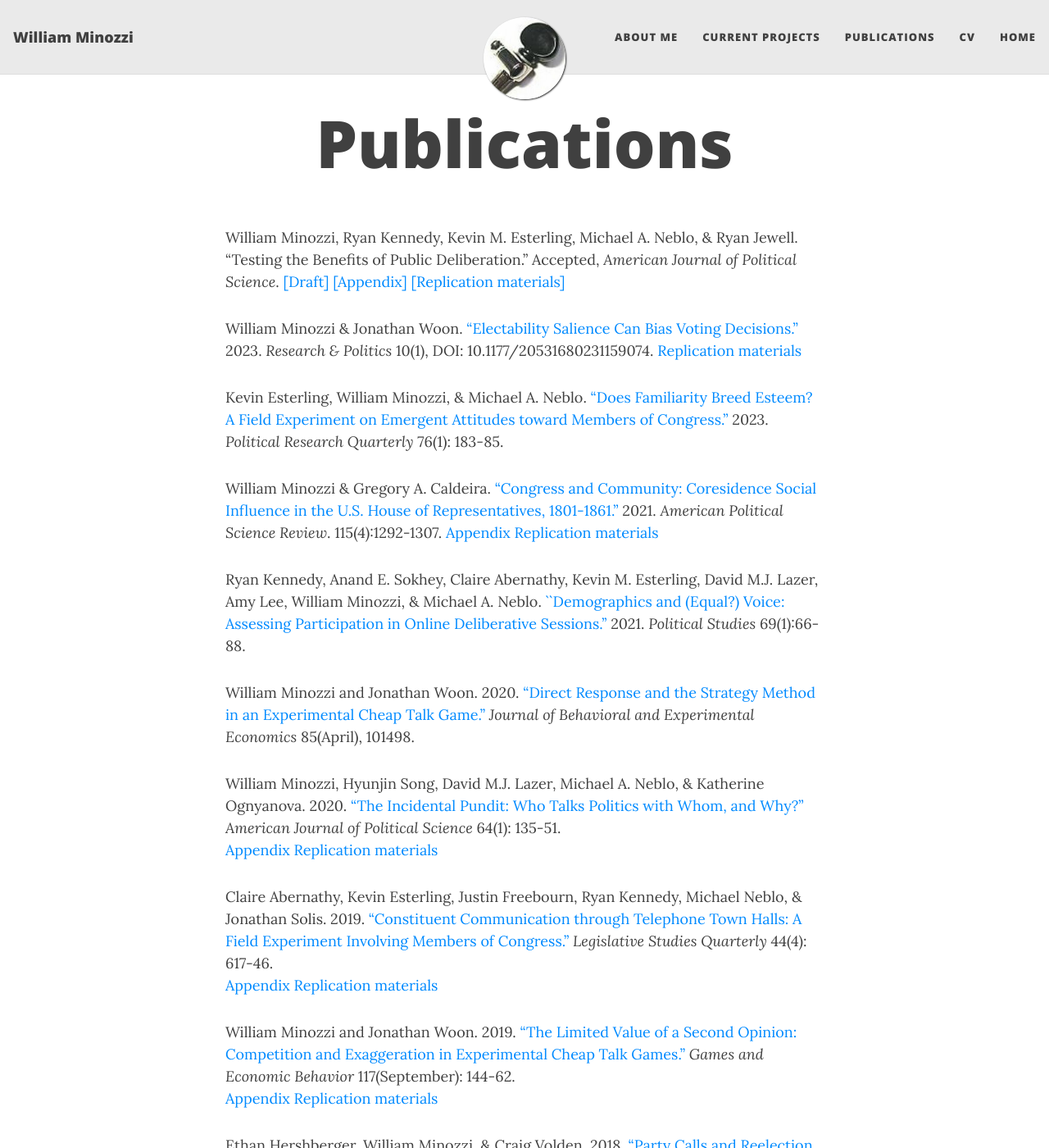
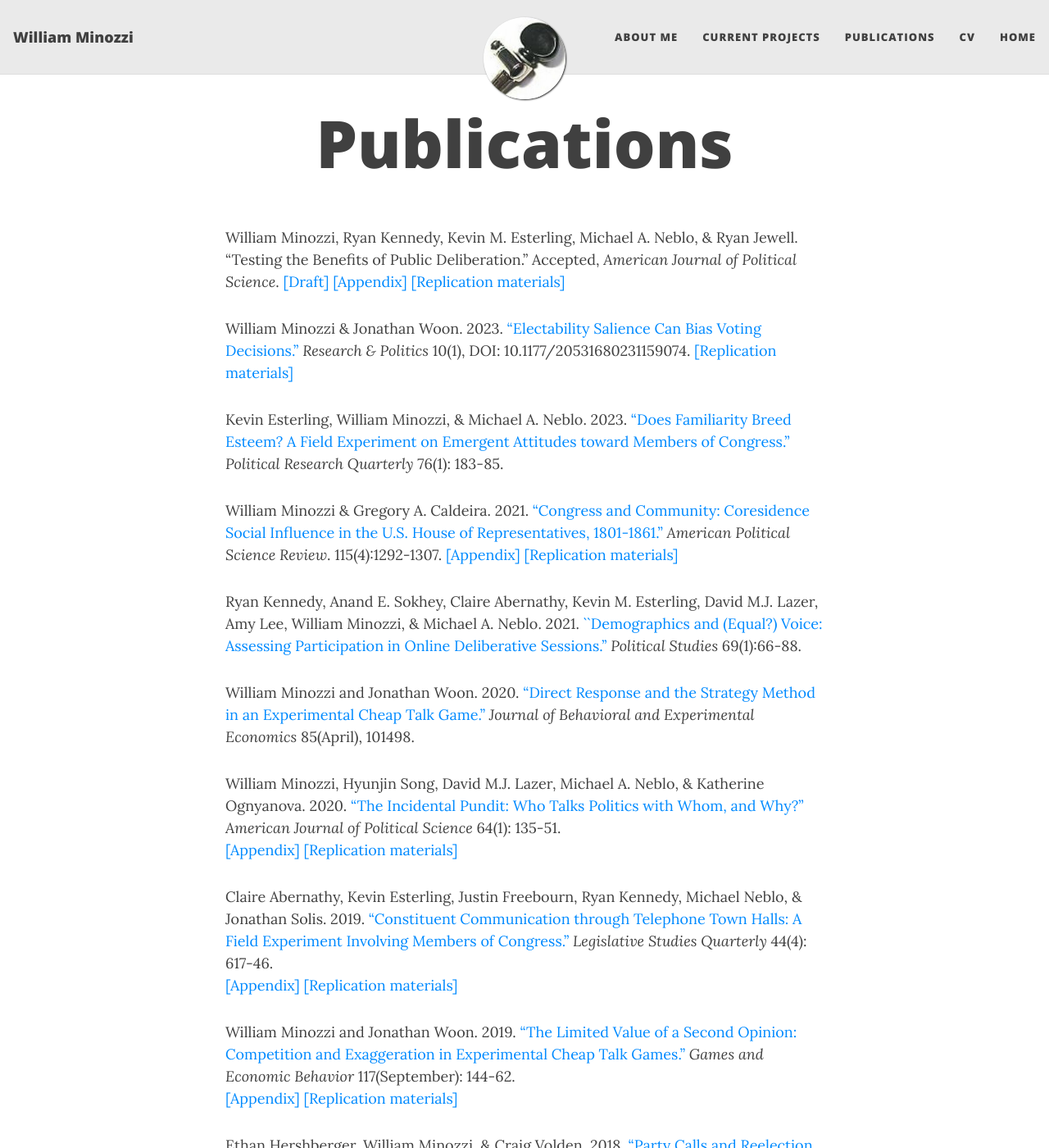
Before and after one commit to minozzi/minozzi.github.io, a Jekyll site: the page built from publications.md, in a window 1280 px wide and 1400 px high. Shown: the whole window at 82% size. Built offline with Jekyll 4.4.1, drawn with Linux system fonts in a browser that asks for light colours; nearby versions of some CDN libraries; some of the changed text lies outside the part shown.

```diff
--- a/publications.md
+++ b/publications.md
@@ -11,29 +11,29 @@ Accepted, *American Journal of Political Science*.
 [\[Replication materials\]](https://doi.org/10.7910/DVN/VSVBTP)
 
 William Minozzi & Jonathan Woon.
+2023.
 ["Electability Salience Can Bias Voting Decisions."](https://journals.sagepub.com/doi/epub/10.1177/20531680231159074)
-2023.
 *Research & Politics*
 10(1), DOI: 10.1177/20531680231159074.
-[Replication materials](https://doi.org/10.7910/DVN/59UCPS)
+[\[Replication materials\]](https://doi.org/10.7910/DVN/59UCPS)
 
 Kevin Esterling, William Minozzi, & Michael A. Neblo.
+2023.
 ["Does Familiarity Breed Esteem? A Field Experiment on Emergent Attitudes toward Members of Congress."](https://doi.org/10.1177%2F10659129211073910)
-2023.
 *Political Research Quarterly*
 76(1): 183-85.
 
 William Minozzi & Gregory A. Caldeira.
+2021.
 ["Congress and Community: Coresidence Social Influence in the U.S. House of Representatives, 1801-1861."](https://www.doi.org/10.1017/S0003055421000630)
-2021.
 *American Political Science Review*.
 115(4):1292-1307.
-[Appendix](residences-appendix.pdf)
-[Replication materials](https://doi.org/10.7910/DVN/LIJSWE)
+[\[Appendix\]](residences-appendix.pdf)
+[\[Replication materials\]](https://doi.org/10.7910/DVN/LIJSWE)
 
 Ryan Kennedy, Anand E. Sokhey, Claire Abernathy, Kevin M. Esterling, David M.J. Lazer, Amy Lee, William Minozzi, & Michael A. Neblo.
+2021.
 [``Demographics and (Equal?) Voice: Assessing Participation in Online Deliberative Sessions.''](https://doi.org/10.1177%2F0032321719890805)
-2021.
 *Political Studies*
 69(1):66-88.
 
@@ -48,30 +48,30 @@ William Minozzi, Hyunjin Song, David M.J. Lazer, Michael A. Neblo, & Katherine O
 ["The Incidental Pundit: Who Talks Politics with Whom, and Why?"](https://onlinelibrary.wiley.com/doi/full/10.1111/ajps.12469)
 *American Journal of Political Science*
 64(1): 135-51.
-[Appendix](incidental-pundit-appendix.pdf)
-[Replication materials](https://doi.org/10.7910/DVN/VSVBTP)
+[\[Appendix\]](incidental-pundit-appendix.pdf)
+[\[Replication materials\]](https://doi.org/10.7910/DVN/VSVBTP)
 
 Claire Abernathy, Kevin Esterling, Justin Freebourn, Ryan Kennedy, Michael Neblo, & Jonathan Solis.
 2019.
 ["Constituent Communication through Telephone Town Halls: A Field Experiment Involving Members of Congress."](https://onlinelibrary.wiley.com/doi/full/10.1111/lsq.12242)
 *Legislative Studies Quarterly*
 44(4): 617-46.
-[Appendix](telephone-town-halls-appendix.pdf)
-[Replication materials](https://doi.org/10.7910/DVN/LGBXWX)
+[\[Appendix\]](telephone-town-halls-appendix.pdf)
+[\[Replication materials\]](https://doi.org/10.7910/DVN/LGBXWX)
 
 William Minozzi and Jonathan Woon.
 2019.
 ["The Limited Value of a Second Opinion: Competition and Exaggeration in Experimental Cheap Talk Games."](https://www.sciencedirect.com/science/article/pii/S0899825619300740)
 *Games and Economic Behavior* 117(September): 144-62.
-[Appendix](limited-value-appendix.pdf)
-[Replication materials](https://doi.org/10.7910/DVN/99OJBV)
+[\[Appendix\]](limited-value-appendix.pdf)
+[\[Replication materials\]](https://doi.org/10.7910/DVN/99OJBV)
 
 Ethan Hershberger, William Minozzi, & Craig Volden.
 2018.
 ["Party Calls and Reelection in the U.S. Senate." ](https://www.journals.uchicago.edu/doi/10.1086/698662)
 *Journal of Politics*.  80(4): 1394-9.
-[Appendix](senate-party-calls-appendix.pdf)
-[Replication materials](https://doi.org/10.7910/DVN/6NDYHC)
+[\[Appendix\]](senate-party-calls-appendix.pdf)
+[\[Replication materials\]](https://doi.org/10.7910/DVN/6NDYHC)
 
 Michael A. Neblo, William Minozzi, Kevin M. Esterling, Jon Green, Jonathon Kingzette, & David M.J. Lazer.
 2017.
@@ -88,7 +88,7 @@ William Minozzi, Michael A. Neblo, Kevin M. Esterling, & David M. J. Lazer.
 ["Field experiment evidence of substantive, attributional, and behavioral persuasion by
 Members of Congress in online town halls."](http://www.pnas.org/content/112/13/3937.abstract?sid=d04bba5b-170a-40f3-9ef4-2db3b19a982d)
 *Proceedings of the National Academy of Sciences*. 112(13): 3937-3942.
-[Replication materials](https://dataverse.harvard.edu/dataset.xhtml?persistentId=doi:10.7910/DVN/27323)
+[\[Replication materials\]](https://dataverse.harvard.edu/dataset.xhtml?persistentId=doi:10.7910/DVN/27323)
 
 William Minozzi.
 2014.
@@ -110,7 +110,7 @@ William Minozzi.
 2013.
 ["Endogenous Beliefs in Models of Politics"](http://onlinelibrary.wiley.com/doi/10.1111/ajps.12021)
 *American Journal of Political Science*. 57(3): 566-81.
-[Appendix](beliefs-appendix.pdf)
+[\[Appendix\]](beliefs-appendix.pdf)
 
 Luke Keele & William Minozzi.
 2013.
@@ -121,12 +121,12 @@ William Minozzi.
 2011.
 ["A Jamming Theory of Politics"](http://www.journals.uchicago.edu/doi/abs/10.1017/S0022381611000296)
 *Journal of Politics*. 73(2): 301-15.
-[Appendix](jamming-appendix.pdf)
+[\[Appendix\]](jamming-appendix.pdf)
 
 Brandice Canes-Wrone, William Minozzi, & Jessica Bonney Reveley.
 2011.
 ["Issue Accountability and the Mass Public"](http://onlinelibrary.wiley.com/doi/10.1111/j.1939-9162.2010.00002.x/abstract)
 *Legislative Studies Quarterly*. 36(1): 5-35.
-[Appendix](issue-accountability-appendix.pdf)
+[\[Appendix\]](issue-accountability-appendix.pdf)
 
 ---
```
